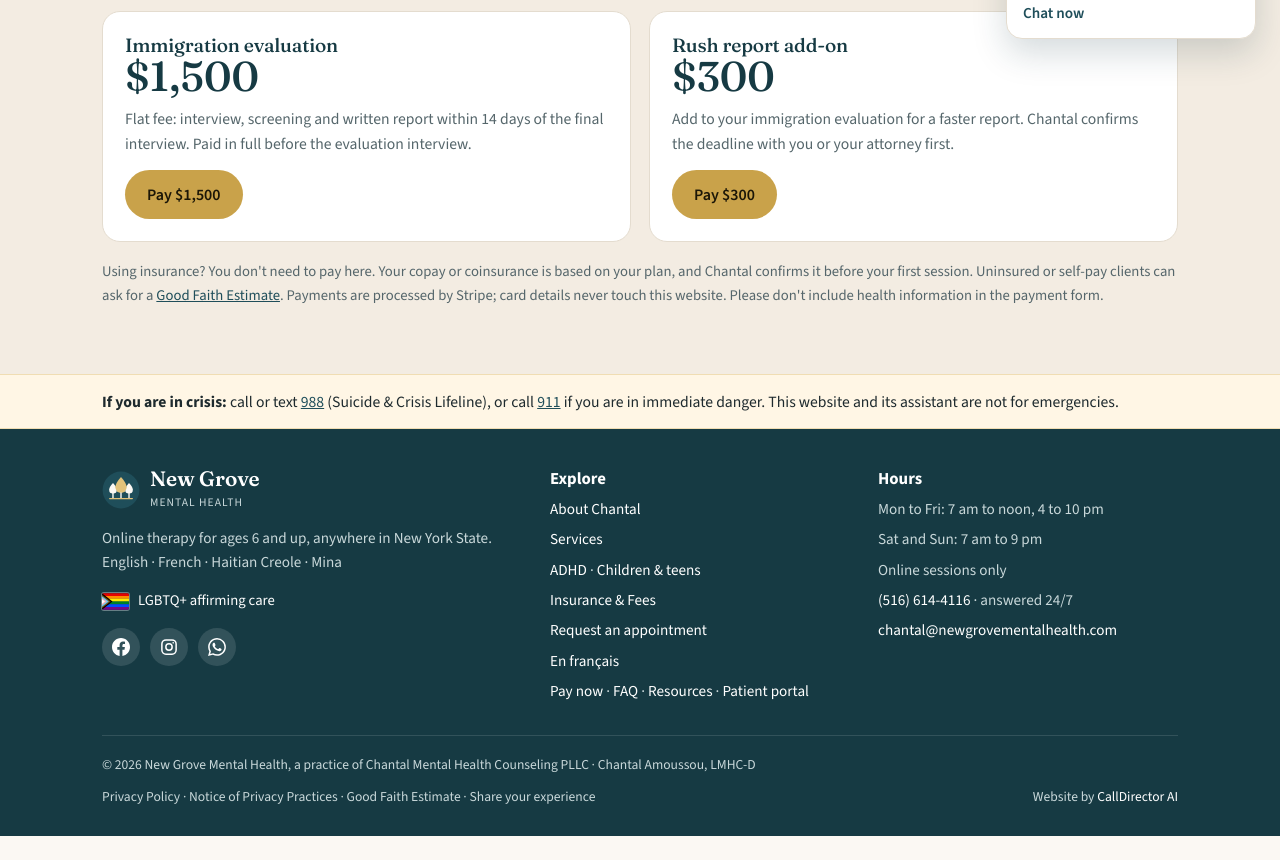
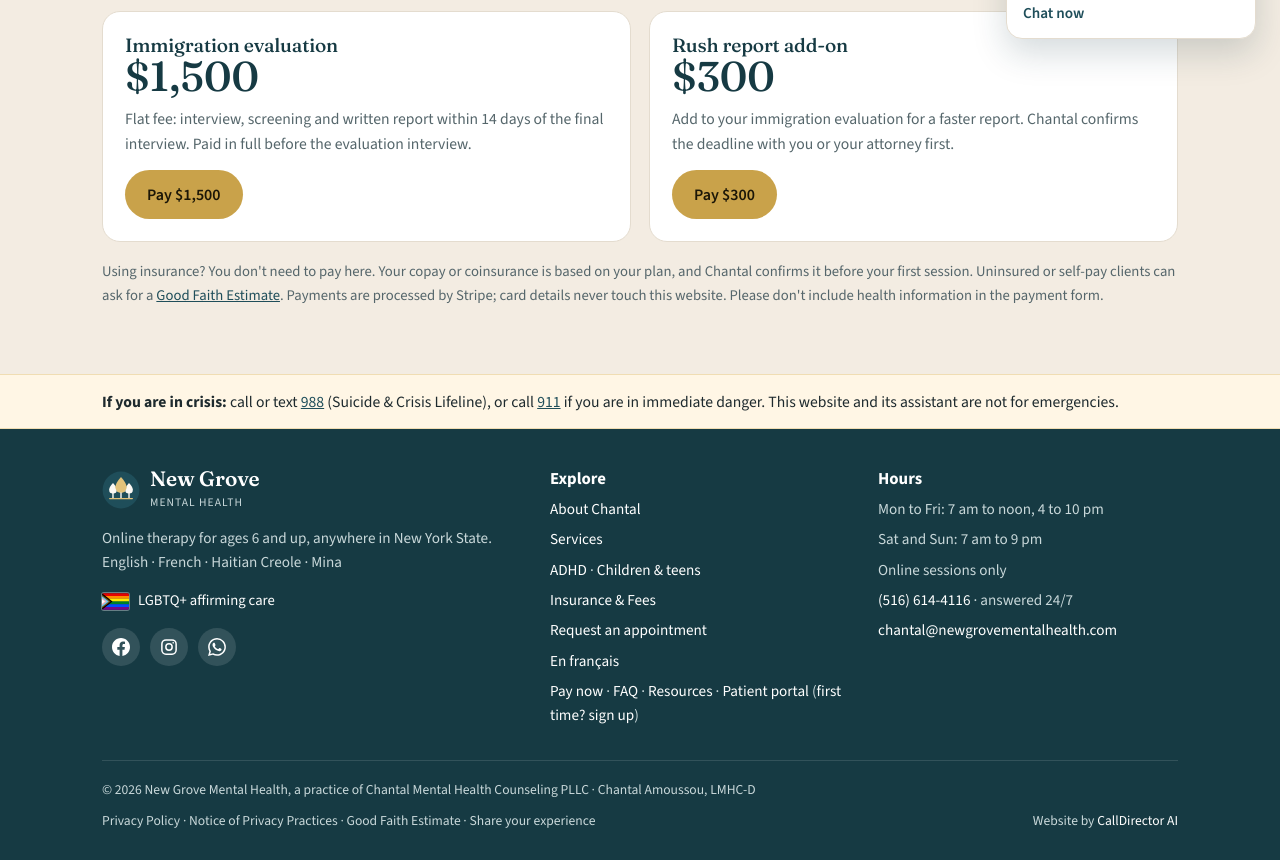
Before and after one commit to calldirectorai/cmhc-home, a plain HTML site: page pay/index.html in a window 1280 px wide. Shown: the part 665-1525 px from the top of the page. Before the commit the page ends 1501 px from the top, so only its background shows below. Drawn offline with nearby package versions, Linux system fonts and the light colour scheme; a script that the page names is missing.

Commit message:
Add files via upload

```diff
--- a/pay/index.html
+++ b/pay/index.html
@@ -195,7 +195,7 @@ footer h3{text-transform:none;letter-spacing:0;font-size:1.05rem}
 <li><a href="../services/adhd/">ADHD</a> · <a href="../services/children-teens/">Children & teens</a></li>
 <li><a href="../insurance-fees/" data-p="fees"><span class="lgx">Insurance &amp;&nbsp;</span>Fees</a></li>
 <li><a href="../request-appointment/" data-p="request">Request an appointment</a></li>
-<li><a href="../fr/" data-p="fr">En français</a></li><li><a href="../pay/">Pay now</a> · <a href="../faq/">FAQ</a> · <a href="../resources/">Resources</a> · <a href="https://newgrove.intakeq.com/portal" rel="noopener">Patient portal</a></li></ul></div>
+<li><a href="../fr/" data-p="fr">En français</a></li><li><a href="../pay/">Pay now</a> · <a href="../faq/">FAQ</a> · <a href="../resources/">Resources</a> · <a href="https://newgrove.intakeq.com/portal" rel="noopener">Patient portal</a> (<a href="https://newgrove.intakeq.com/connect" rel="noopener">first time? sign up</a>)</li></ul></div>
 <div><h3>Hours</h3><ul>
 <li>Mon to Fri: 7 am to noon, 4 to 10 pm</li><li>Sat and Sun: 7 am to 9 pm</li>
 <li>Online sessions only</li>
```
